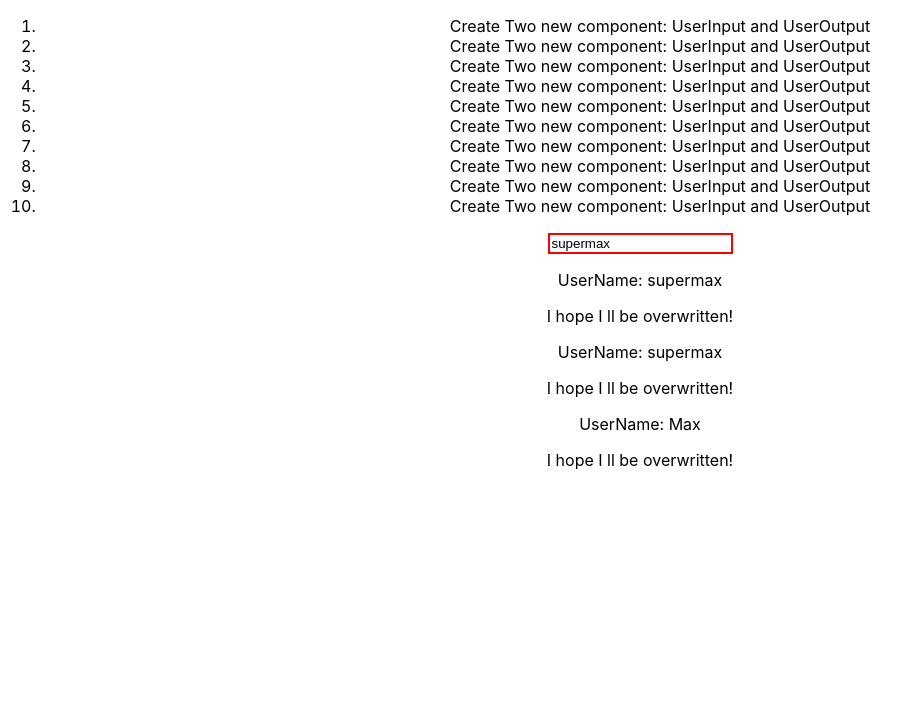
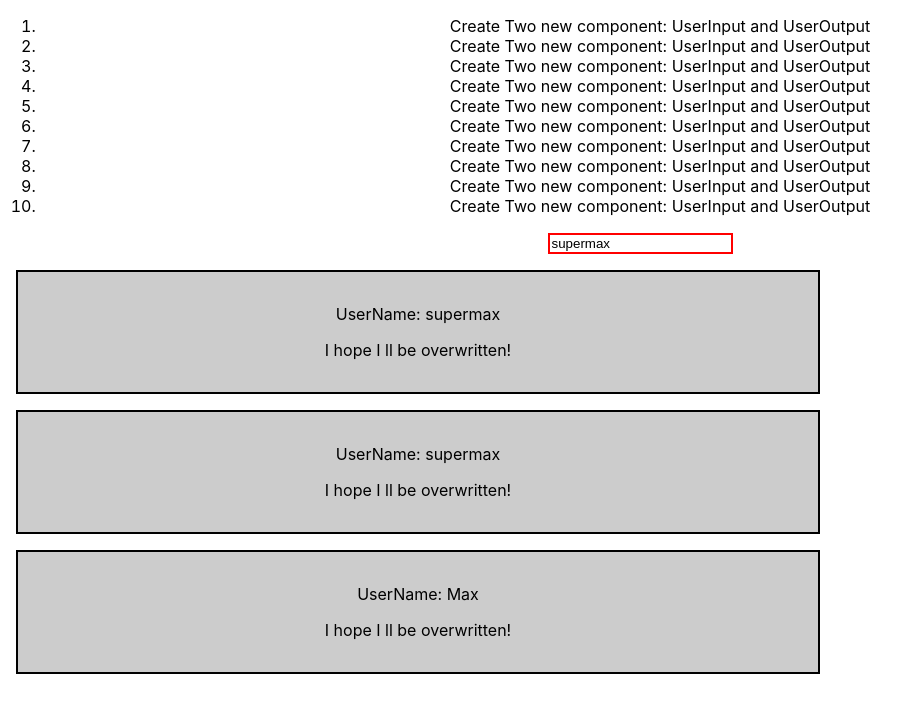
Before and after one commit to Masoume-vesali1993/udemy, a React (Create React App) app: page / in a window 1280 px wide. Shown: the top 712 px of the page, without its empty margins (0-921 px from the left). Built offline with nearby package versions, Linux system fonts and the light colour scheme.

Commit message:
style and classname
in component

```diff
--- /dev/null
+++ b/src/UserOutput/UserOutput.css
@@ -0,0 +1,8 @@
+.UserOutput {
+    width: 60%;
+    padding: 16px;
+    margin: 16px;
+    border:2px solid black;
+    background-color: #ccc;
+    text-align: center;
+}
--- a/src/UserOutput/UserOutput.js
+++ b/src/UserOutput/UserOutput.js
@@ -1,8 +1,10 @@
 import React from 'react';
+
+import './UserOutput.css';
 
 const userOutput = (props) => {
     return (
-        <div>
+        <div className="UserOutput">
             <p>UserName: {props.userName} </p>
             <p>I hope I ll be overwritten!</p>
         </div>
```
